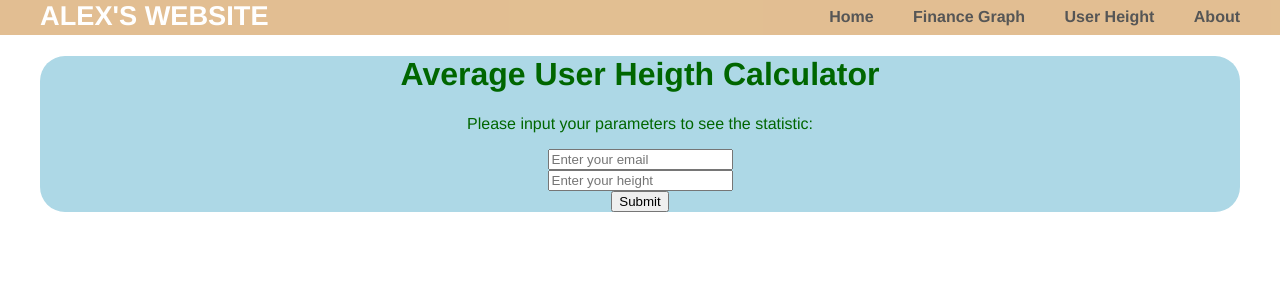
After one commit to OleksandrVakhno/FlaskWebsite, a Flask app: page /user_height in a window 1280 px wide. The commit adds this page. Shown: the top 300 px of the page. Run offline with Flask 2, Linux system fonts and the light colour scheme.

Commit message:
Added user average height calculator using PostreSQL

```diff
--- a/requirements.txt
+++ b/requirements.txt
@@ -5,6 +5,7 @@ certifi==2019.3.9
 chardet==3.0.4
 Click==7.0
 Flask==1.0.2
+Flask-SQLAlchemy==2.4.0
 folium==0.8.3
 gunicorn==19.9.0
 idna==2.8
--- a/server.py
+++ b/server.py
@@ -4,10 +4,26 @@ import datetime
 from bokeh.plotting import figure
 from bokeh.embed import components
 from bokeh.resources import CDN
-from flask import request
+from flask_sqlalchemy import SQLAlchemy
+from sqlalchemy.sql import func
+from support_func.user_height import send_email
 
 
 app =Flask(__name__)
+#app.config['SQLALCHEMY_DATABASE_URI'] = 'postgresql://postgres:postgre1234@localhost/height_collector'
+app.config['SQLALCHEMY_DATABASE_URI'] = 'postgres://yezqpyvxnvdntv:9386ee0cf33369ac70b28c873855a56f473d297f539f15e4b520d62f82950d22@ec2-54-83-61-142.compute-1.amazonaws.com:5432/d1roobj6kravp?sslmode=require'
+app.config['SQLALCHEMY_TRACK_MODIFICATIONS'] =False
+db = SQLAlchemy(app)
+
+class Data(db.Model):
+    __tablename__ = "data"
+    id = db.Column(db.Integer, primary_key = True)
+    _email = db.Column(db.String(120), unique=True)
+    _height = db.Column(db.Integer)
+
+    def __init__(self, email, height):
+        self._email =email
+        self._height= height
 
 @app.route('/')
 def home():
@@ -56,5 +72,27 @@ def finance_graph():
     cdn_css = CDN.css_files[0]
     return render_template("finance_graph.html", script1= script1, div1=div1, cdn_css=cdn_css, cdn_js=cdn_js, request_str=request_str)
 
+@app.route('/user_height', methods=['GET','POST'])
+def user_height():
+    if request.method == "POST":
+        email = request.form["email"]
+        height = request.form["height"]
+        if not db.session.query(Data).filter(Data._email==email).count():
+            data = Data(email,height)
+            db.session.add(data)
+            db.session.commit()
+            warning=""
+        else:
+            db.session.query(Data).filter(Data._email==email).update({Data._height: height})
+            db.session.commit()
+            warning ="Entry with the same email was found. The value was updated."
+
+        average = round(db.session.query(func.avg(Data._height)).scalar(),1)
+        count = db.session.query(Data._height).count()
+        #send_email(email,height, average, count)
+        return render_template('user_height.html', average=average, count = count, warning = warning)
+    else:
+        return render_template('user_height.html')
+
 if __name__=="__main__":
     app.run(debug=True)
--- a/templates/finance_graph.html
+++ b/templates/finance_graph.html
@@ -6,7 +6,7 @@
     Finance Graph of AAPL
 </h1>
 <br>
-<form method="POST" action="/finance_graph">
+<form method="POST" action={{url_for('finance_graph')}}>
     Input graph start date:<br>
     {{request_str | safe}}
     <input type="date" name="date">
--- a/templates/layout.html
+++ b/templates/layout.html
@@ -12,6 +12,7 @@
             <ul class="menu">
                 <li><a href="{{url_for('home')}}">Home</a></li>
                 <li><a href="{{url_for('finance_graph')}}">Finance Graph</a></li>
+                <li><a href="{{url_for('user_height')}}">User Height</a></li>
                 <li><a href="{{url_for('about')}}">About</a></li>
             </ul>
         </nav></strong>
--- /dev/null
+++ b/templates/user_height.html
@@ -0,0 +1,21 @@
+{%extends"layout.html"%}
+{%block content%}
+<div class="container" style="background-color:lightblue; text-align: center; border-radius: 25px;">
+    <h1>Average User Heigth Calculator</h1>
+    <p style="color: yellow;">
+            {{warning | safe}}
+    </p>
+    <p>Please input your parameters to see the statistic:</p>
+    <form method="POST" action={{url_for('user_height')}}>
+        <input placeholder="Enter your email" type="email" name="email" required><br>
+        <input placeholder="Enter your height" type="number" name="height" required><br>
+        <input type="submit">
+    </form>
+    <p>
+        {{count | safe}}
+    </p>
+    <p>
+        {{average | safe}}
+    </p>
+</div>
+{%endblock%}
```
Also changed, not shown: support_func/user_height.py (added, +21 -0 lines), 1 other file.
